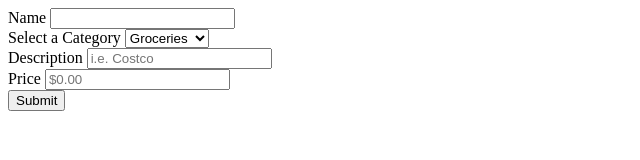
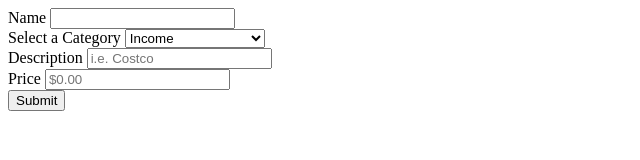
Before and after one commit to grime3ja/BudgetNotifs, a website: page index.html in a window 1280 px wide. Shown: the full height of the page, 0-640 px from the left. Drawn offline with nearby package versions, Linux system fonts and the light colour scheme.

Commit message:
more categories

```diff
--- a/index.html
+++ b/index.html
@@ -15,11 +15,16 @@
 
             <label for="category">Select a Category</label>
             <select name="category" id="category">
+                <option value="income">Income</option>
                 <option value="groceries">Groceries</option>
                 <option value="gas">Gas</option>
                 <option value="apartment">Apartment</option>
                 <option value="luxury">Luxury</option>
                 <option value="medical">Medical</option>
+                <option value="credit_card">Credit Cart</option>
+                <option value="savings_deposit">Savings Deposit</option>
+                <option value="savings_withdrawal">Savings Withdrawal</option>
+                <option value="other">Other</option>
             </select><br>
 
             <label for="desc">Description</label>
--- a/scripts/main.js
+++ b/scripts/main.js
@@ -2,9 +2,11 @@ function send_email() {
     emailjs.sendForm('service_lnim8g7', 'template_x8s44g3', "#form").then(
         (response) => {
             console.log('SUCCESS!', response.status, response.text);
+            alert ("Expense logged successfully")
         },
         (error) => {
             console.log('FAILED...', error);
+            alert ("An error occured", error)
         },
     );
 }
```
Also changed, not shown: suggest_category.html (added).
